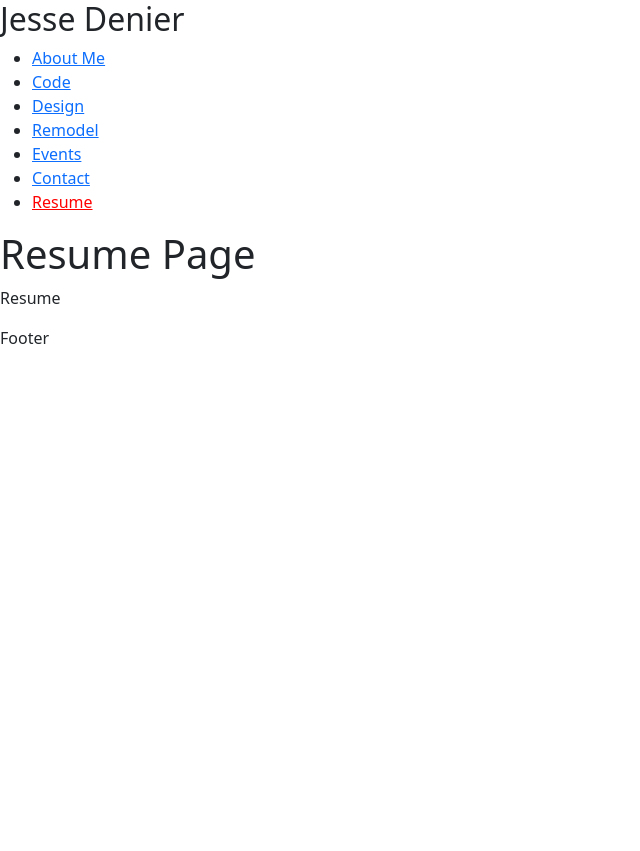
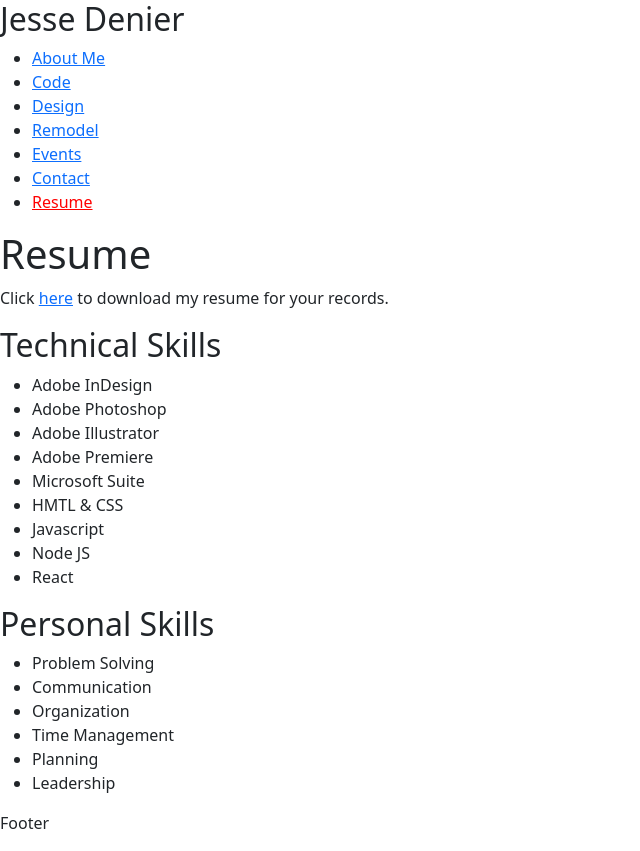
Before and after one commit to JesseDenier/react-portfolio, a React (Vite) app: page /resume in a window 1280 px wide. Shown: the whole page, without its empty margins (0-640 px from the left). Before the commit the page ends 800 px from the top, so only its background shows below. Built offline with nearby package versions, Linux system fonts and the light colour scheme.

Commit message:
Finished contact page and resume page html.

```diff
--- a/src/pages/ContactPage.jsx
+++ b/src/pages/ContactPage.jsx
@@ -16,6 +16,21 @@ export default function ContactPage() {
       ...formData,
       [name]: value,
     });
+  };
+
+  // Alerts the user that field is required if left empty.
+  // Also alerts the user if email doesn't match the regex.
+  const handleBlur = (e) => {
+    const { name, value } = e.target;
+    const capitalizedFieldName = name.charAt(0).toUpperCase() + name.slice(1);
+    if (value.trim() === "") {
+      alert(`${capitalizedFieldName} is required`);
+    } else if (
+      name === "email" &&
+      !/^[a-z0-9_\.-]+@[\da-z\.-]+\.[a-z\.]{2,6}$/.test(value.toLowerCase())
+    ) {
+      alert("Invalid email format");
+    }
   };
 
   // Handles form submission.
@@ -48,6 +63,7 @@ export default function ContactPage() {
             name="name"
             value={formData.name}
             onChange={handleChange}
+            onBlur={handleBlur}
             required
           />
         </div>
@@ -60,6 +76,7 @@ export default function ContactPage() {
             name="email"
             value={formData.email}
             onChange={handleChange}
+            onBlur={handleBlur}
             required
           />
         </div>
@@ -71,6 +88,7 @@ export default function ContactPage() {
             name="message"
             value={formData.message}
             onChange={handleChange}
+            onBlur={handleBlur}
             required
           />
         </div>
--- a/src/pages/ResumePage.jsx
+++ b/src/pages/ResumePage.jsx
@@ -1,10 +1,40 @@
 import React from "react";
+
+import resumeImg from "../assets/img/jesse_denier_resume.png";
+import resumePDF from "../assets/pdf/jesse_denier_resume.pdf";
 
 export default function AboutPage() {
   return (
     <div>
-      <h1>Resume Page</h1>
-      <p>Resume</p>
+      <h1>Resume</h1>
+      <p>
+        Click{" "}
+        <a href={resumePDF} download>
+          here
+        </a>{" "}
+        to download my resume for your records.
+      </p>
+      <h2>Technical Skills</h2>
+      <ul>
+        <li>Adobe InDesign</li>
+        <li>Adobe Photoshop</li>
+        <li>Adobe Illustrator</li>
+        <li>Adobe Premiere</li>
+        <li>Microsoft Suite</li>
+        <li>HMTL & CSS</li>
+        <li>Javascript</li>
+        <li>Node JS</li>
+        <li>React</li>
+      </ul>
+      <h2>Personal Skills</h2>
+      <ul>
+        <li>Problem Solving</li>
+        <li>Communication</li>
+        <li>Organization</li>
+        <li>Time Management</li>
+        <li>Planning</li>
+        <li>Leadership</li>
+      </ul>
     </div>
   );
 }
```
Also changed, not shown: src/assets/img/jesse_denier_resume.png (added), 1 other file (tests, documents, lock files or other folders).
